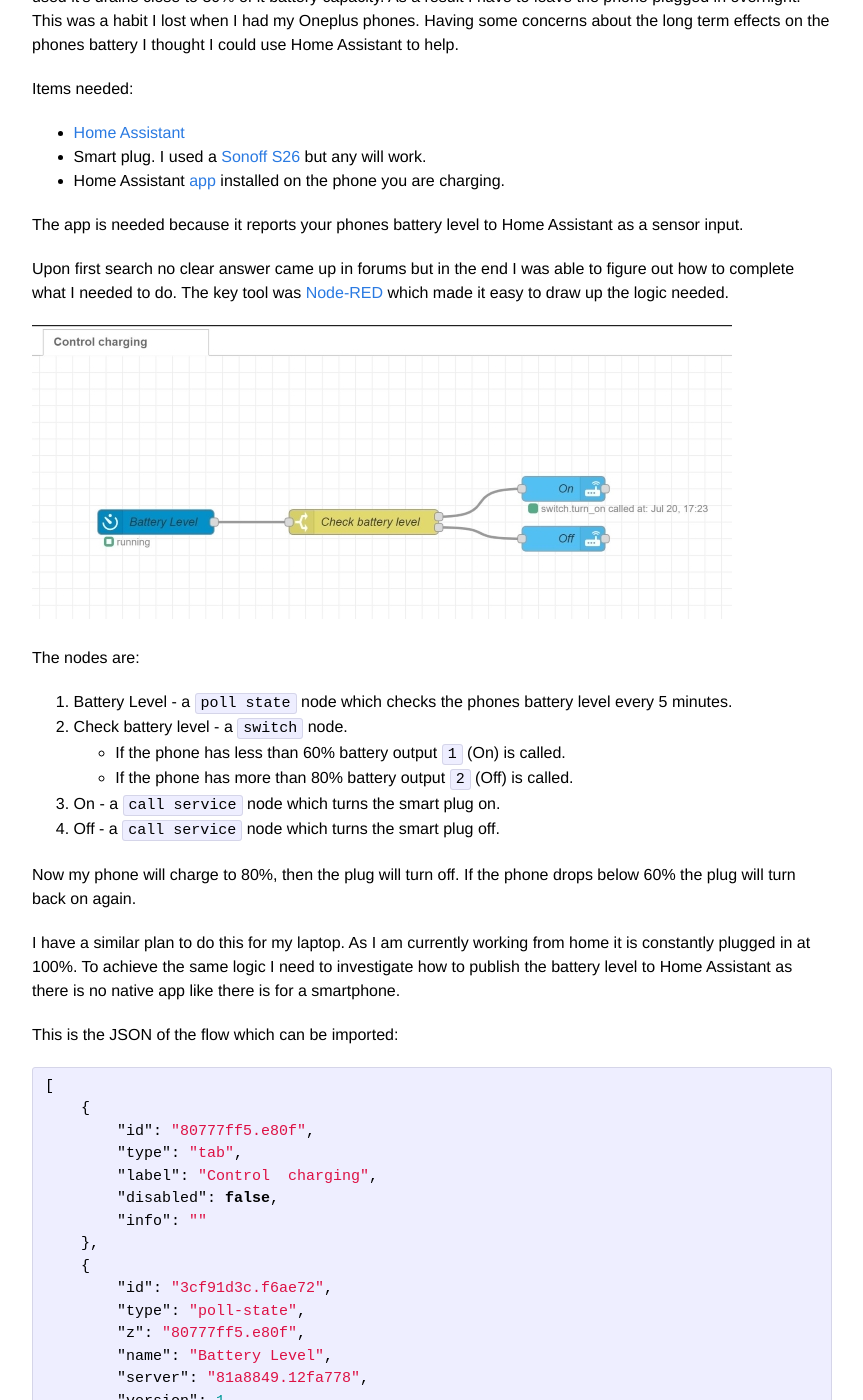
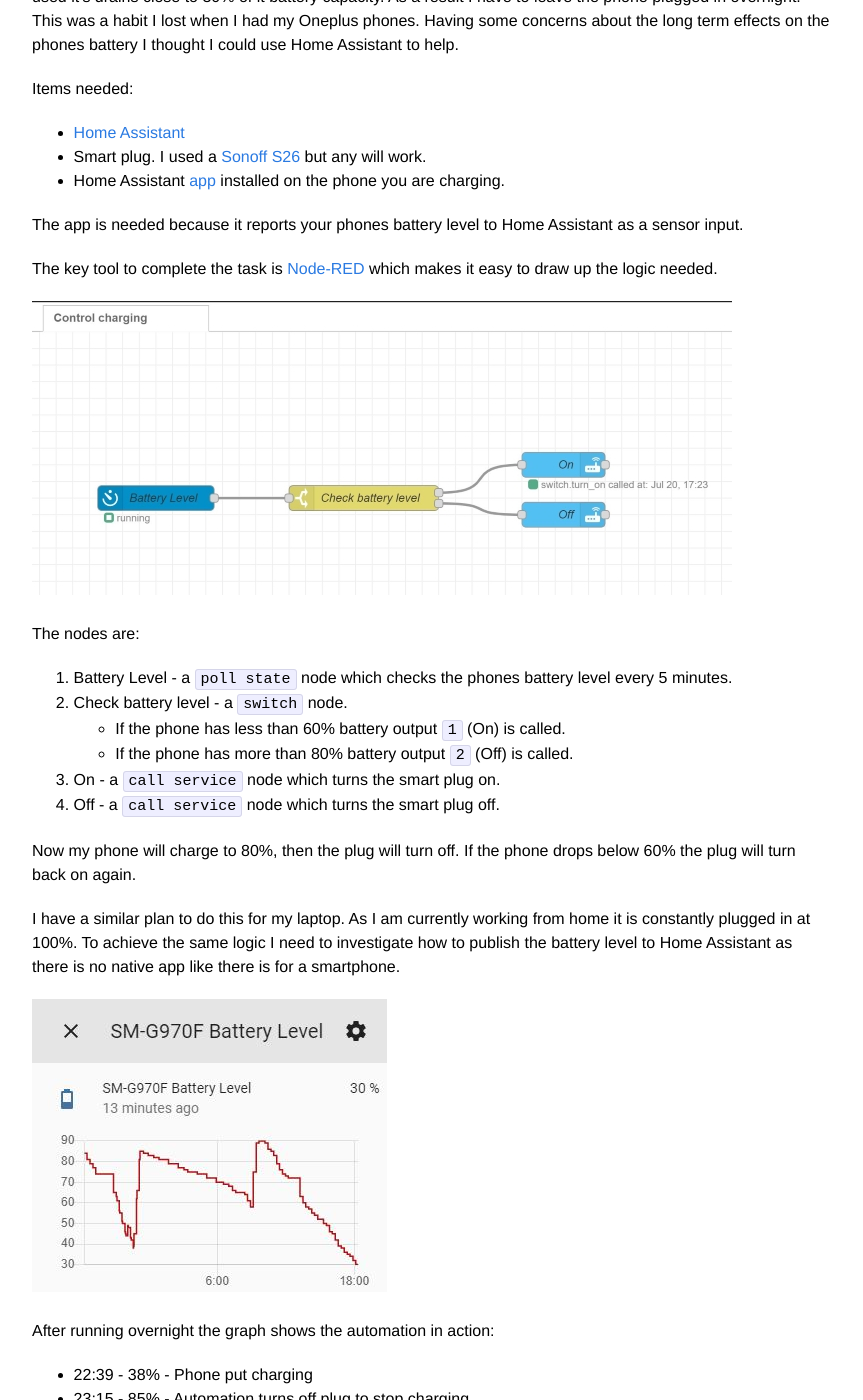
Before and after one commit to rianoc/rianoc.github.io, a Jekyll site: the page built from _posts/2020-07-21-Limiting-phone-charge.md, in a window 1280 px wide and 1400 px high, scrolled down 236 px. Shown: the whole window, without its empty margins (208-1071 px from the left). Built offline with Jekyll 4.4.1, drawn with Linux system fonts in a browser that asks for light colours; some of the changed text lies outside the part shown.

Commit message:
Show phone charging automation working

```diff
--- a/_posts/2020-07-21-Limiting-phone-charge.md
+++ b/_posts/2020-07-21-Limiting-phone-charge.md
@@ -14,7 +14,7 @@ Items needed:
 
 The app is needed because it reports your phones battery level to Home Assistant as a sensor input.
 
-Upon first search no clear answer came up in forums but in the end I was able to figure out how to complete what I needed to do. The key tool was [Node-RED](https://nodered.org/) which made it easy to draw up the logic needed.
+The key tool to complete the task is [Node-RED](https://nodered.org/) which makes it easy to draw up the logic needed.
 
 ![node red]({{ site.url }}/assets/images/node.JPG)
 
@@ -30,6 +30,15 @@ The nodes are:
 Now my phone will charge to 80%, then the plug will turn off. If the phone drops below 60% the plug will turn back on again.
 
 I have a similar plan to do this for my laptop. As I am currently working from home it is constantly plugged in at 100%. To achieve the same logic I  need to investigate how to publish the battery level to Home Assistant as there is no native app like there is for a smartphone.
+
+![node red]({{ site.url }}/assets/images/charge.JPG)
+
+After running overnight the graph shows the automation in action:
+
+* 22:39 - 38% - Phone put charging
+* 23:15 - 85% - Automation turns off plug to stop charging
+* 08:55 - 58% - Charge dropped to less than 60%, plug turned on
+* 09:40 - 90% - Automation turns off plug again
 
 This is the JSON of the flow which can be imported:
 
```
Also changed, not shown: assets/images/charge.JPG (added).
